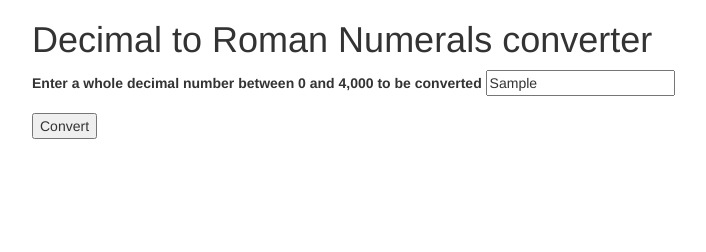
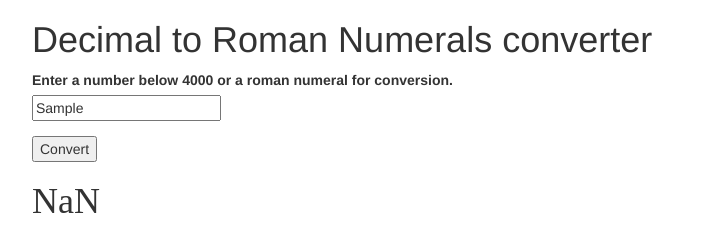
Before and after one commit to DylanCStack/roman-numerals, a plain HTML site: page index.html in a window 1280 px wide. Both pictures are taken after typing "Sample" into the empty fields and a click on the button "Convert". Shown: the whole page, without its empty margins (38-744 px from the left). Drawn offline with Linux system fonts and the light colour scheme.

Commit message:
add new specs, create business logic for converting roman numerals to decimals

```diff
--- a/css/styles.css
+++ b/css/styles.css
@@ -0,0 +1,3 @@
+#output {
+  font-family: serif;
+}
--- a/index.html
+++ b/index.html
@@ -12,7 +12,8 @@
       <h1>Decimal to Roman Numerals converter</h1>
       <form>
         <div class="form-group">
-          <label for="decimal"> Enter a whole decimal number between 0 and 4,000 to be converted</label>
+          <label for="decimal">Enter a number below 4000 or a roman numeral for conversion.</label>
+          <br>
           <input type="text" name="decimal" id="decimal">
         </div>
         <button type="submit">Convert</button>
--- a/js/scripts.js
+++ b/js/scripts.js
@@ -1,6 +1,26 @@
 var numerals = ["I","V","X","L","C","D","M"];
 
-var translate = function(num) {
+var rToD = function(numeral){
+  var dict = {'I': 1, 'V': 5, 'X': 10, 'L': 50, 'C': 100, 'D': 500, 'M': 1000};
+  var sum = 0;
+
+  for(var x=0; x<numeral.length;x++){
+      console.log(dict[numeral[x]]);
+      console.log(dict[numeral[x+1]]);
+      if((dict[numeral[x]] >= dict[numeral[x+1]]) || numeral.length===1) {// will be addition
+        sum += dict[numeral[x]];
+      } else if (isNaN(dict[numeral[x+1]])===false){//will be subtraction
+        sum += dict[numeral[x+1]]-dict[numeral[x]];
+        x++;
+      }
+    }
+
+
+  return sum;
+
+}
+
+var dToR = function(num) {
   num.split("");
   var outputStr = "";
   for (var i = 0; i < num.length; i++){
@@ -94,7 +114,12 @@ $(function(){
     event.preventDefault();
     var input = $("#decimal").val();
 
-    var output = translate(input);
+    if (isNaN(input)){
+      var output = rToD(input.toUpperCase());
+    } else {
+      var output = dToR(input);
+    }
+
     $("#output").text(output);
   });
 
```
Also changed, not shown: 1 other file.
